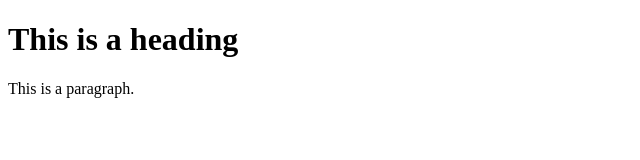
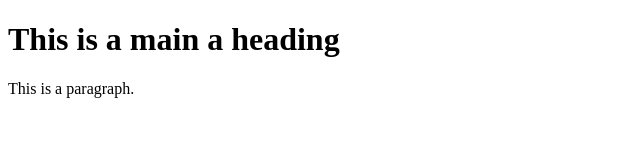
Before and after one commit to naimansari/ind, a plain HTML site: page index2.html in a window 1280 px wide. Shown: the whole page, without its empty margins (0-640 px from the left). Drawn offline with Linux system fonts and the light colour scheme.

Commit message:
new changes

```diff
--- a/index2.html
+++ b/index2.html
@@ -3,7 +3,7 @@
 <title>HTML Tutorial</title>
 <body>
 
-<h1>This is a heading</h1>
+<h1>This is a main a heading</h1>
 <p>This is a paragraph.</p>
 
 </body>
```
